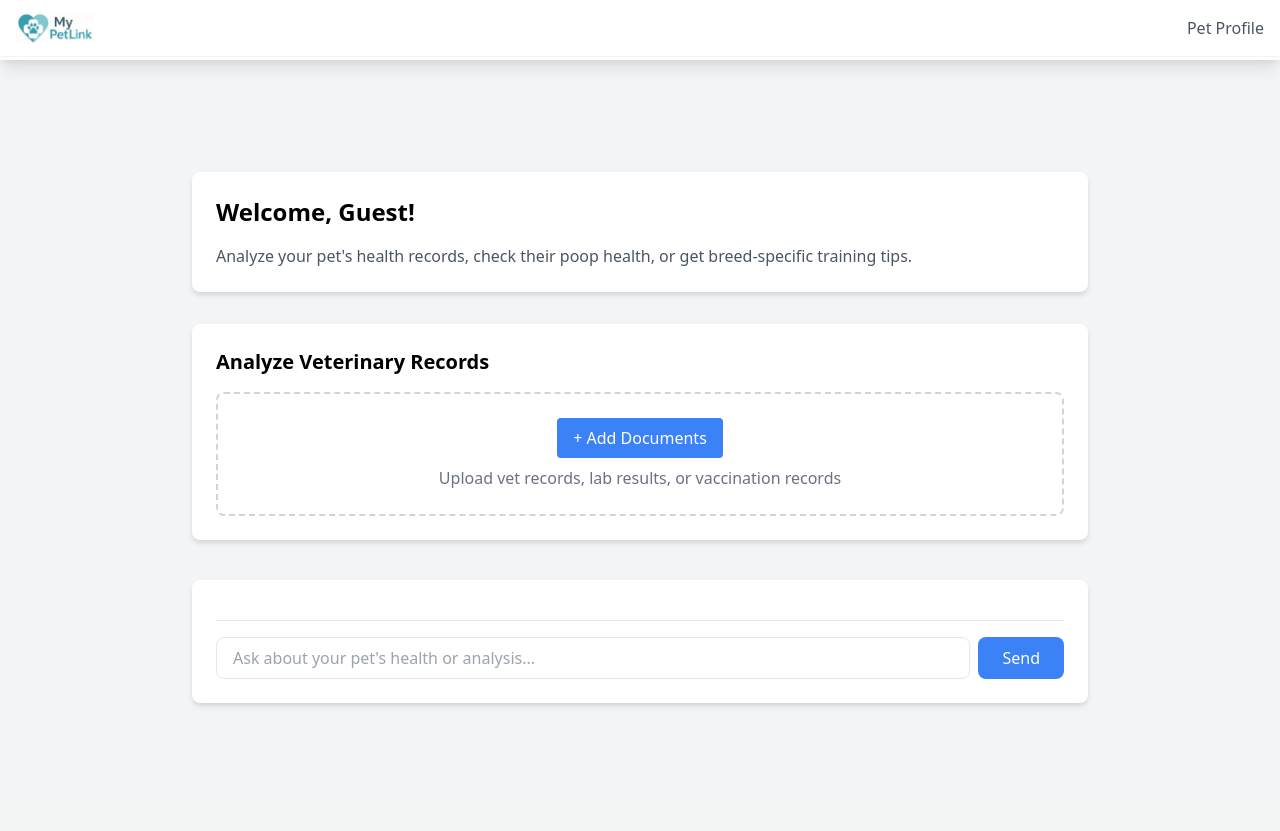
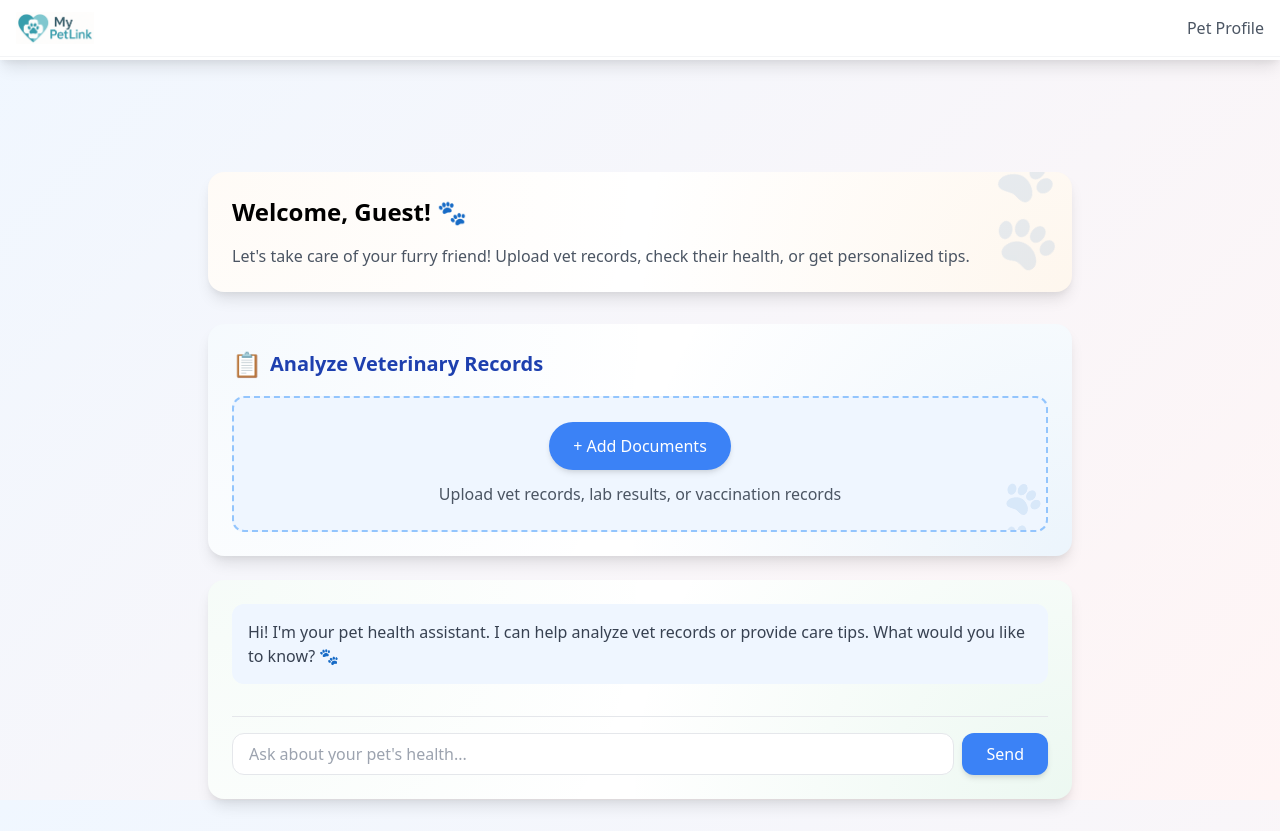
Before and after one commit to AustinArrington87/MyPetLink, a Flask app: page / in a window 1280 px wide. Before the commit the page ends 706 px from the top, so only its background shows below. Run offline with Flask 3, Linux system fonts and the light colour scheme; some libraries are stand-ins or nearby versions.

Commit message:
Update home.html

```diff
--- a/templates/home.html
+++ b/templates/home.html
@@ -3,6 +3,86 @@
 {% block title %}MyPetLink - Pet Health Analysis{% endblock %}
 
 {% block content %}
+<style>
+    body {
+        background: linear-gradient(135deg, #f0f7ff 0%, #fff5f5 100%);
+        background-attachment: fixed;
+    }
+
+    .welcome-card {
+        background-color: white;
+        background-image:
+            radial-gradient(circle at 100% 100%, rgba(246, 173, 85, 0.1) 0%, transparent 50%),
+            radial-gradient(circle at 0% 0%, rgba(246, 173, 85, 0.05) 0%, transparent 50%);
+    }
+
+    .analysis-card {
+        background-color: white;
+        background-image:
+            radial-gradient(circle at 100% 100%, rgba(66, 153, 225, 0.1) 0%, transparent 50%),
+            radial-gradient(circle at 0% 0%, rgba(66, 153, 225, 0.05) 0%, transparent 50%);
+    }
+
+    .chat-card {
+        background-color: white;
+        background-image:
+            radial-gradient(circle at 100% 100%, rgba(72, 187, 120, 0.1) 0%, transparent 50%),
+            radial-gradient(circle at 0% 0%, rgba(72, 187, 120, 0.05) 0%, transparent 50%);
+    }
+
+    .upload-zone {
+        border: 2px dashed #93C5FD;
+        transition: all 0.3s ease;
+    }
+
+    .upload-zone:hover {
+        border-color: #3B82F6;
+        transform: scale(1.01);
+    }
+
+    .paw-print {
+        position: absolute;
+        opacity: 0.1;
+        transform: rotate(45deg);
+        pointer-events: none;
+    }
+
+    .chat-message {
+        line-height: 1.6;
+    }
+
+    .chat-message p {
+        margin-bottom: 0.75rem;
+    }
+
+    .chat-message ul,
+    .chat-message ol {
+        margin: 1rem 0;
+        padding-left: 1.5rem;
+    }
+
+    .chat-message li {
+        margin-bottom: 0.5rem;
+    }
+
+    .analysis-section {
+        background: white;
+        border-radius: 1rem;
+        padding: 1.5rem;
+        margin-bottom: 1rem;
+        box-shadow: 0 2px 4px rgba(0, 0, 0, 0.05);
+    }
+
+    .analysis-title {
+        font-size: 1.1rem;
+        font-weight: 600;
+        margin-bottom: 1rem;
+        display: flex;
+        align-items: center;
+        gap: 0.5rem;
+    }
+</style>
+
 <div class="fixed top-0 left-0 right-0 bg-white z-50 border-b border-gray-100">
     <div class="max-w-7xl mx-auto px-4 py-3 flex justify-between items-center">
         <a href="{{ url_for('home') }}">
@@ -10,25 +90,26 @@
                  alt="MyPetLink Logo"
                  class="h-8 drop-shadow-md hover:drop-shadow-lg transition-all duration-300">
         </a>
-        <div class="flex items-center gap-6">
         <a href="{{ url_for('profile') }}" class="text-gray-600 hover:text-gray-900 transition-colors duration-200">Pet Profile</a>
     </div>
 </div>
-</div>
 
-<div class="max-w-4xl mx-auto mt-20">
+<div class="max-w-4xl mx-auto mt-20 px-4">
     <!-- Welcome Message -->
-    <div class="bg-white shadow-md rounded-lg p-6 mb-8">
-        <h1 class="text-2xl font-bold mb-4">Welcome, {{ user_name }}!</h1>
-        <p class="text-gray-600">
-            Analyze your pet's health records, check their poop health, or get breed-specific training tips.
+    <div class="welcome-card rounded-2xl p-6 shadow-lg mb-8 relative overflow-hidden">
+        <div class="paw-print text-8xl absolute -top-4 -right-4">🐾</div>
+        <h1 class="text-2xl font-bold mb-4 text-orange-800">Welcome, {{ user_name }}! 🐾</h1>
+        <p class="text-gray-600 relative z-10">
+            Let's take care of your furry friend! Upload vet records, check their health, or get personalized tips.
         </p>
     </div>
 
     <!-- Vet Record Analysis -->
-    <div class="bg-white shadow-md rounded-lg p-6">
-        <h2 class="text-xl font-semibold mb-4">Analyze Veterinary Records</h2>
-        <div class="border-2 border-dashed border-gray-300 rounded-lg p-6 text-center" id="dropZone">
+    <div class="analysis-card rounded-2xl p-6 shadow-lg mb-6">
+        <h2 class="text-xl font-semibold mb-4 text-blue-800 flex items-center">
+            <span class="text-2xl mr-2">📋</span> Analyze Veterinary Records
+        </h2>
+        <div class="upload-zone rounded-xl p-6 text-center bg-blue-50 relative overflow-hidden" id="dropZone">
             <input type="file"
                    id="fileInput"
                    multiple
@@ -36,62 +117,66 @@
                    accept=".pdf,.png,.jpg,.jpeg,.txt">
             <button type="button"
                     onclick="document.getElementById('fileInput').click()"
-                    class="bg-blue-500 text-white px-4 py-2 rounded hover:bg-blue-600">
+                    class="bg-blue-500 text-white px-6 py-3 rounded-full hover:bg-blue-600 transform transition-all hover:scale-105 shadow-md">
                 + Add Documents
             </button>
-            <p class="text-gray-500 mt-2">Upload vet records, lab results, or vaccination records</p>
+            <p class="text-gray-600 mt-3">Upload vet records, lab results, or vaccination records</p>
+            <div class="paw-print text-6xl absolute -bottom-4 -right-4 opacity-5">🐾</div>
         </div>
     </div>
 
     <!-- Analysis Results -->
-    <div id="analysisResult" class="bg-white shadow-md rounded-lg p-6 mt-6 hidden">
-        <h2 class="text-xl font-semibold mb-4">Analysis Results</h2>
+    <div id="analysisResult" class="bg-white rounded-2xl p-6 shadow-lg mt-6 hidden">
+        <h2 class="text-xl font-semibold mb-4 text-blue-800">Analysis Results</h2>
         <div class="space-y-4">
-            <div class="bg-blue-50 p-4 rounded">
+            <div class="bg-blue-50 p-4 rounded-xl">
                 <div id="synopsis"></div>
             </div>
-            <div class="bg-gray-50 p-4 rounded">
+            <div class="bg-gray-50 p-4 rounded-xl">
                 <div id="insights-anomalies"></div>
             </div>
-            <div class="bg-green-50 p-4 rounded">
+            <div class="bg-green-50 p-4 rounded-xl">
                 <div id="followup-actions"></div>
             </div>
         </div>
     </div>
 
-    <!-- After Analysis Results section -->
-    <div id="suggestedPrompts" class="mt-4 flex flex-wrap gap-2">
-        <!-- Prompts will be dynamically populated here -->
+    <!-- Chat Section -->
+    <div class="chat-card rounded-2xl p-6 shadow-lg mt-6">
+        <div class="flex flex-col h-[400px]">
+            <div id="chat-messages" class="flex-1 overflow-y-auto mb-4 space-y-4 relative">
+                <div class="bg-blue-50 p-4 rounded-xl">
+                    <p class="text-gray-700">
+                        Hi! I'm your pet health assistant. I can help analyze vet records or provide care tips. What would you like to know? 🐾
+                    </p>
+                </div>
             </div>
 
-    <!-- Chat section -->
-    <div class="bg-white shadow-md rounded-lg p-6 mt-6">
-        <div class="flex flex-col h-[400px]">
-            <div id="chat-messages" class="flex-1 overflow-y-auto mb-4 space-y-4">
-                <!-- Messages will appear here -->
+            <div id="suggestedPrompts" class="mb-4 flex flex-wrap gap-2">
+                <!-- Prompts will be dynamically populated -->
             </div>
 
             <div class="border-t pt-4">
                 <form id="chat-form" class="flex gap-2">
                     <input type="text"
                            id="chat-input"
-                           class="flex-1 border rounded-lg px-4 py-2 focus:outline-none focus:ring-2 focus:ring-blue-500"
-                           placeholder="Ask about your pet's health or analysis...">
+                           class="flex-1 border rounded-xl px-4 py-2 focus:outline-none focus:ring-2 focus:ring-blue-500"
+                           placeholder="Ask about your pet's health...">
                     <button type="submit"
-                            class="bg-blue-500 text-white px-6 py-2 rounded-lg hover:bg-blue-600 transition-colors">
+                            class="bg-blue-500 text-white px-6 py-2 rounded-xl hover:bg-blue-600 transform transition-all hover:scale-105 shadow-md">
                         Send
                     </button>
                 </form>
             </div>
         </div>
     </div>
+</div>
 
 <!-- Loading State -->
 <div id="loadingState" class="hidden fixed inset-0 bg-black bg-opacity-50 flex items-center justify-center">
-        <div class="bg-white p-4 rounded-lg shadow-xl text-center">
+    <div class="bg-white p-4 rounded-xl shadow-xl text-center">
         <img src="/static/img/GIFs/cleo.gif" alt="Loading..." class="mx-auto h-24 w-24 object-contain mb-2">
         <p class="text-gray-600 text-sm">Analyzing documents...</p>
-        </div>
     </div>
 </div>
 
```
Lines whose indentation alone changed are shown as unchanged.
